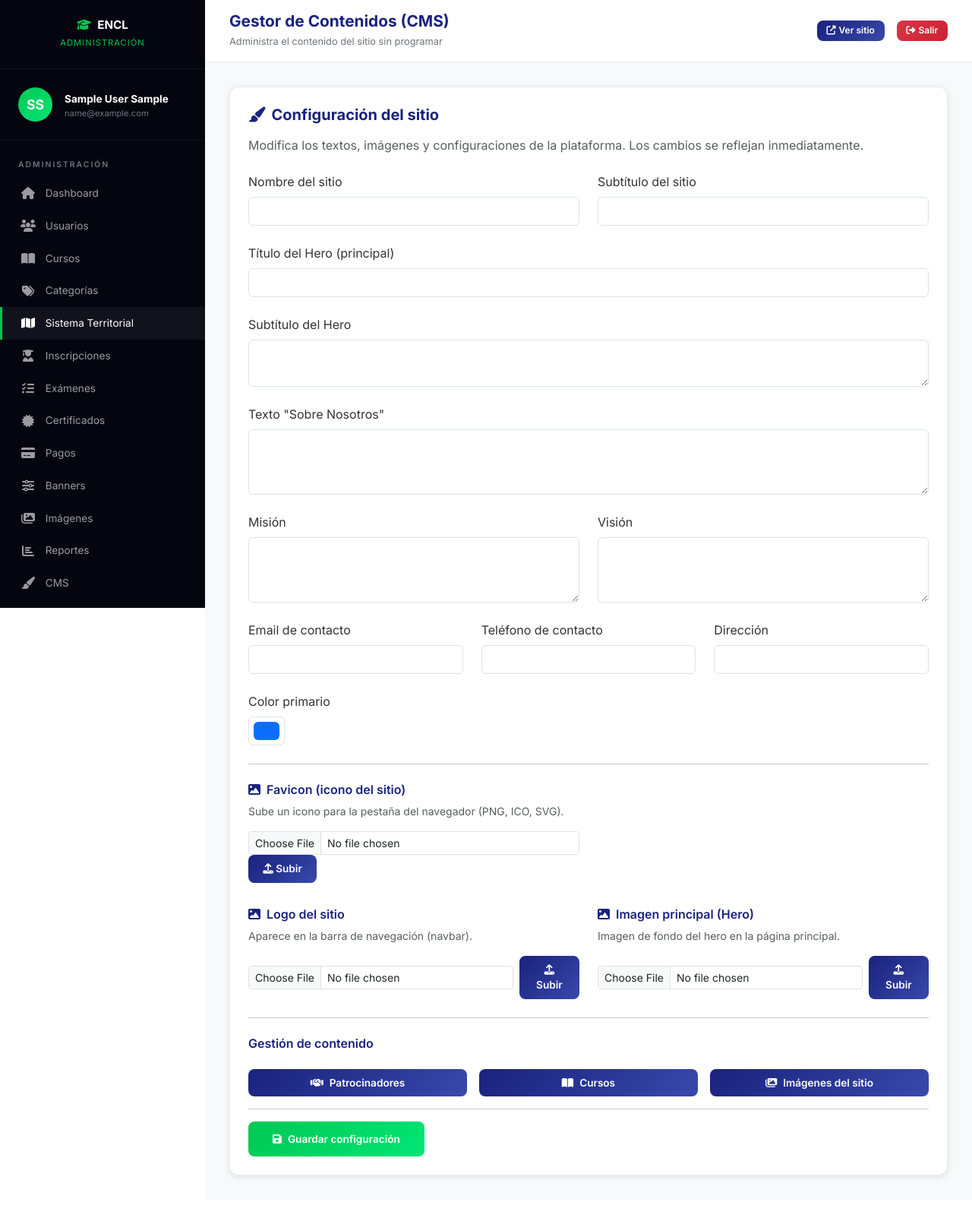
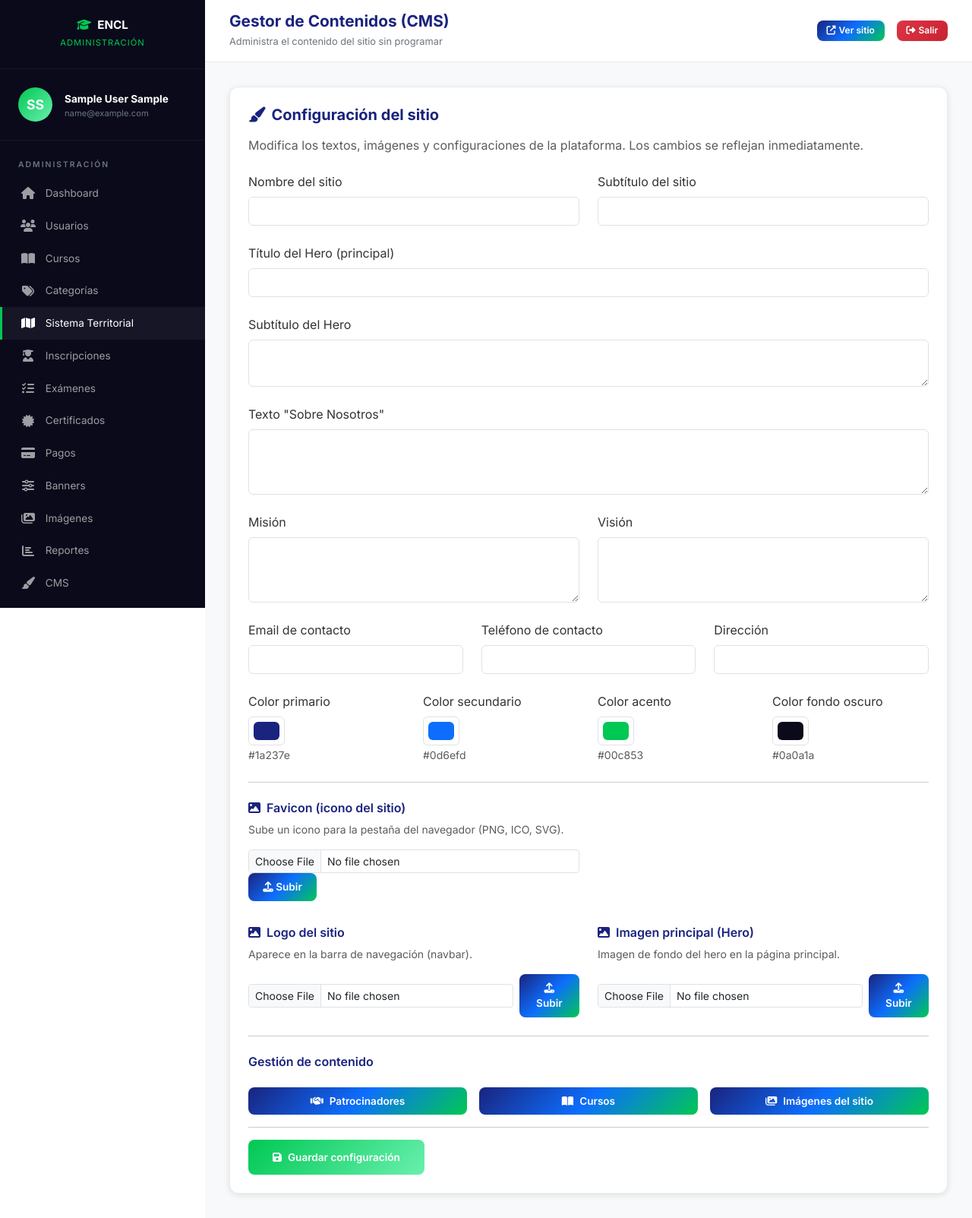
Before and after one commit to jor231974/encl-plataforma, a Flask app: page /admin/cms in a window 1280 px wide. Shown: the whole page at 76% size. Before the commit the page ends 1552 px from the top, so only its background shows below. Run offline with Flask 3, Linux system fonts and the light colour scheme; a user stored in the database is signed in; tables that the repository leaves empty hold one stand-in row (values such as "Sample post").

Commit message:
feat: dynamic theme colors in CMS - primary, secondary, accent, dark

```diff
--- a/app.py
+++ b/app.py
@@ -43,7 +43,10 @@ def get_theme_config():
         'contact_email': get_config('contact_email'),
         'contact_phone': get_config('contact_phone'),
         'contact_address': get_config('contact_address'),
-        'primary_color': get_config('primary_color', '#0d6efd'),
+        'primary_color': get_config('primary_color', '#1a237e'),
+        'secondary_color': get_config('secondary_color', '#0d6efd'),
+        'accent_color': get_config('accent_color', '#00c853'),
+        'dark_color': get_config('dark_color', '#0a0a1a'),
         'favicon_url': get_config('favicon_url', ''),
         'get_config': get_config,
     }
--- a/templates/admin/cms.html
+++ b/templates/admin/cms.html
@@ -50,9 +50,25 @@
                 <label class="form-label">Dirección</label>
                 <input type="text" class="form-control" name="contact_address" value="{{ get_config('contact_address') }}">
             </div>
-            <div class="col-md-4">
+            <div class="col-md-3">
                 <label class="form-label">Color primario</label>
-                <input type="color" class="form-control form-control-color" name="primary_color" value="{{ get_config('primary_color', '#0d6efd') }}">
+                <input type="color" class="form-control form-control-color" name="primary_color" value="{{ get_config('primary_color', '#1a237e') }}">
+                <small class="text-muted">#{{ get_config('primary_color', '1a237e') }}</small>
+            </div>
+            <div class="col-md-3">
+                <label class="form-label">Color secundario</label>
+                <input type="color" class="form-control form-control-color" name="secondary_color" value="{{ get_config('secondary_color', '#0d6efd') }}">
+                <small class="text-muted">#{{ get_config('secondary_color', '0d6efd') }}</small>
+            </div>
+            <div class="col-md-3">
+                <label class="form-label">Color acento</label>
+                <input type="color" class="form-control form-control-color" name="accent_color" value="{{ get_config('accent_color', '#00c853') }}">
+                <small class="text-muted">#{{ get_config('accent_color', '00c853') }}</small>
+            </div>
+            <div class="col-md-3">
+                <label class="form-label">Color fondo oscuro</label>
+                <input type="color" class="form-control form-control-color" name="dark_color" value="{{ get_config('dark_color', '#0a0a1a') }}">
+                <small class="text-muted">#{{ get_config('dark_color', '0a0a1a') }}</small>
             </div>
         </div>
         <hr class="my-4">
--- a/templates/base.html
+++ b/templates/base.html
@@ -10,6 +10,7 @@
     <link rel="stylesheet" href="https://cdnjs.cloudflare.com/ajax/libs/font-awesome/6.5.0/css/all.min.css">
     <link href="https://fonts.googleapis.com/css2?family=Inter:wght@300;400;500;600;700;800;900&display=swap" rel="stylesheet">
     <link rel="stylesheet" href="{{ url_for('static', filename='css/style.css') }}">
+    <style>:root{--primary:{{ primary_color }};--secondary:{{ secondary_color }};--accent:{{ accent_color }};--dark:{{ dark_color }};--darker:{{ dark_color }};--gradient-primary:linear-gradient(135deg,{{ primary_color }} 0%,{{ secondary_color }} 50%,{{ accent_color }} 100%);--gradient-hero:linear-gradient(135deg,{{ dark_color }} 0%,{{ primary_color }} 50%,{{ secondary_color }} 100%);--gradient-accent:linear-gradient(135deg,{{ accent_color }} 0%,{{ '#69f0ae' }} 100%)}</style>
 </head>
 <body>
     {% include 'public/navbar.html' %}
--- a/templates/dashboard_base.html
+++ b/templates/dashboard_base.html
@@ -8,6 +8,7 @@
     <link rel="stylesheet" href="https://cdnjs.cloudflare.com/ajax/libs/font-awesome/6.5.0/css/all.min.css">
     <link href="https://fonts.googleapis.com/css2?family=Inter:wght@300;400;500;600;700;800;900&display=swap" rel="stylesheet">
     <link rel="stylesheet" href="{{ url_for('static', filename='css/style.css') }}">
+    <style>:root{--primary:{{ primary_color }};--secondary:{{ secondary_color }};--accent:{{ accent_color }};--dark:{{ dark_color }};--darker:{{ dark_color }};--gradient-primary:linear-gradient(135deg,{{ primary_color }} 0%,{{ secondary_color }} 50%,{{ accent_color }} 100%);--gradient-hero:linear-gradient(135deg,{{ dark_color }} 0%,{{ primary_color }} 50%,{{ secondary_color }} 100%);--gradient-accent:linear-gradient(135deg,{{ accent_color }} 0%,{{ '#69f0ae' }} 100%)}</style>
 </head>
 <body>
     <div class="dashboard-wrapper">
```
